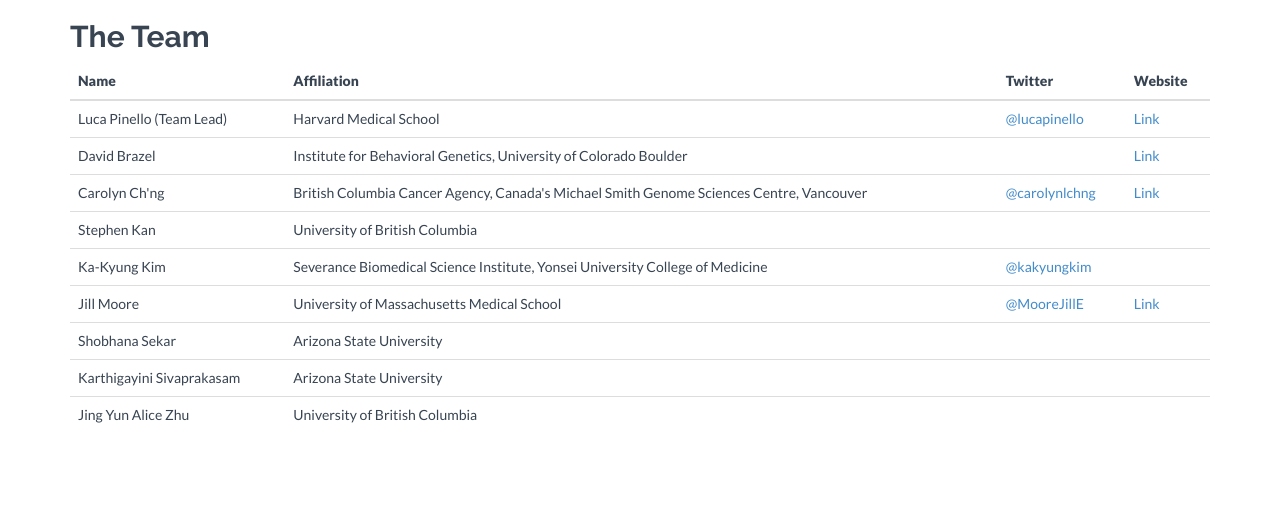
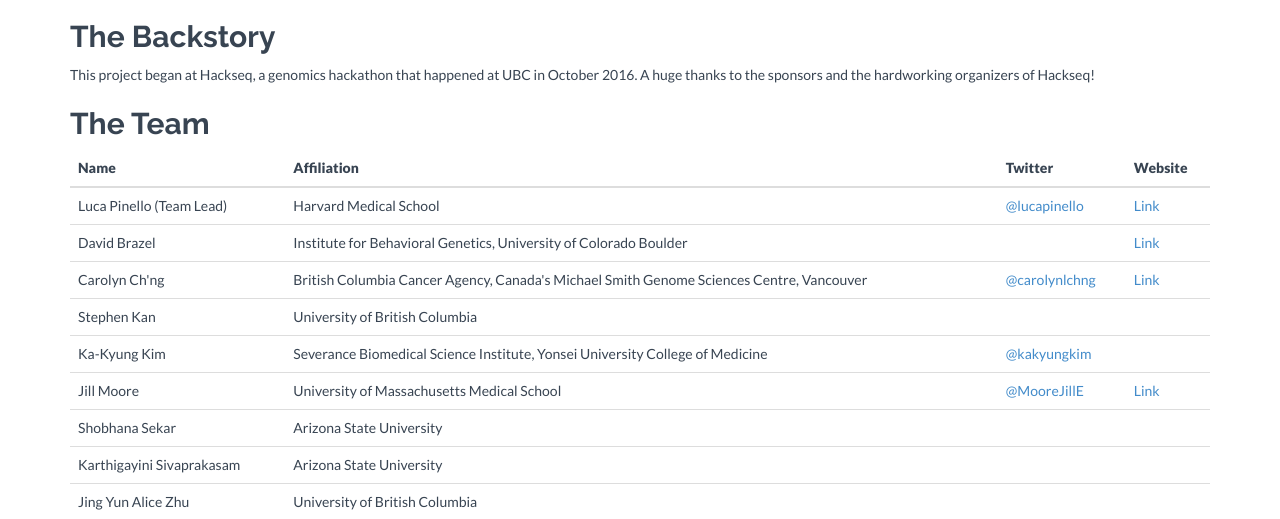
Before and after one commit to hackseq/2016_project_4, a Flask app: page /about in a window 1280 px wide. Shown: the part 70-589 px from the top of the page. Run offline with Flask 2, Linux system fonts and the light colour scheme; parts of the project's set-up code (start-up, migrations or seed data) failed here and were passed over; some libraries are stand-ins or nearby versions.

Commit message:
Modified the about page

```diff
--- a/webapp/webapp/templates/about.html
+++ b/webapp/webapp/templates/about.html
@@ -3,6 +3,8 @@
 
 {% block content %}
 <div class="container">
+  <h2>The Backstory</h2>
+  <p>This project began at Hackseq, a genomics hackathon that happened at UBC in October 2016. A huge thanks to the sponsors and the hardworking organizers of Hackseq!</p>
   <h2>The Team</h2>
   <table class="table">
     <thead>
```
